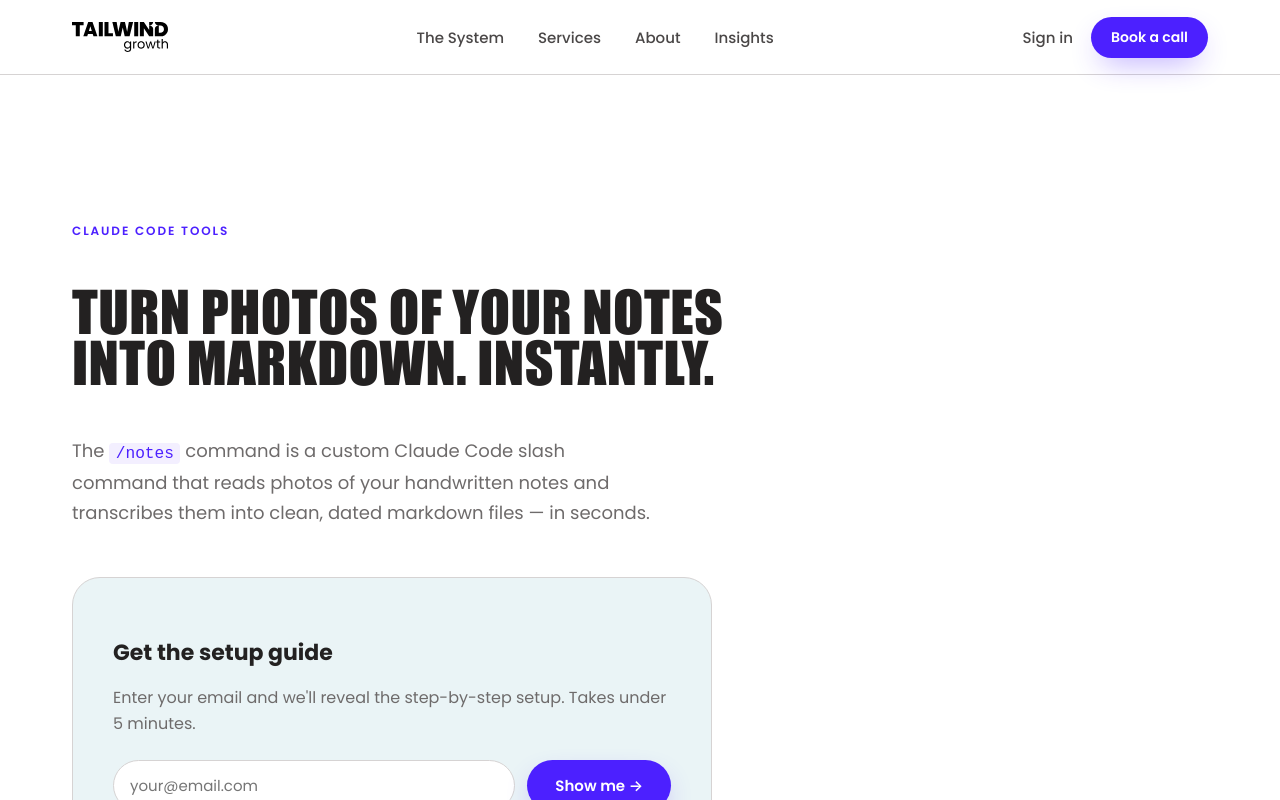
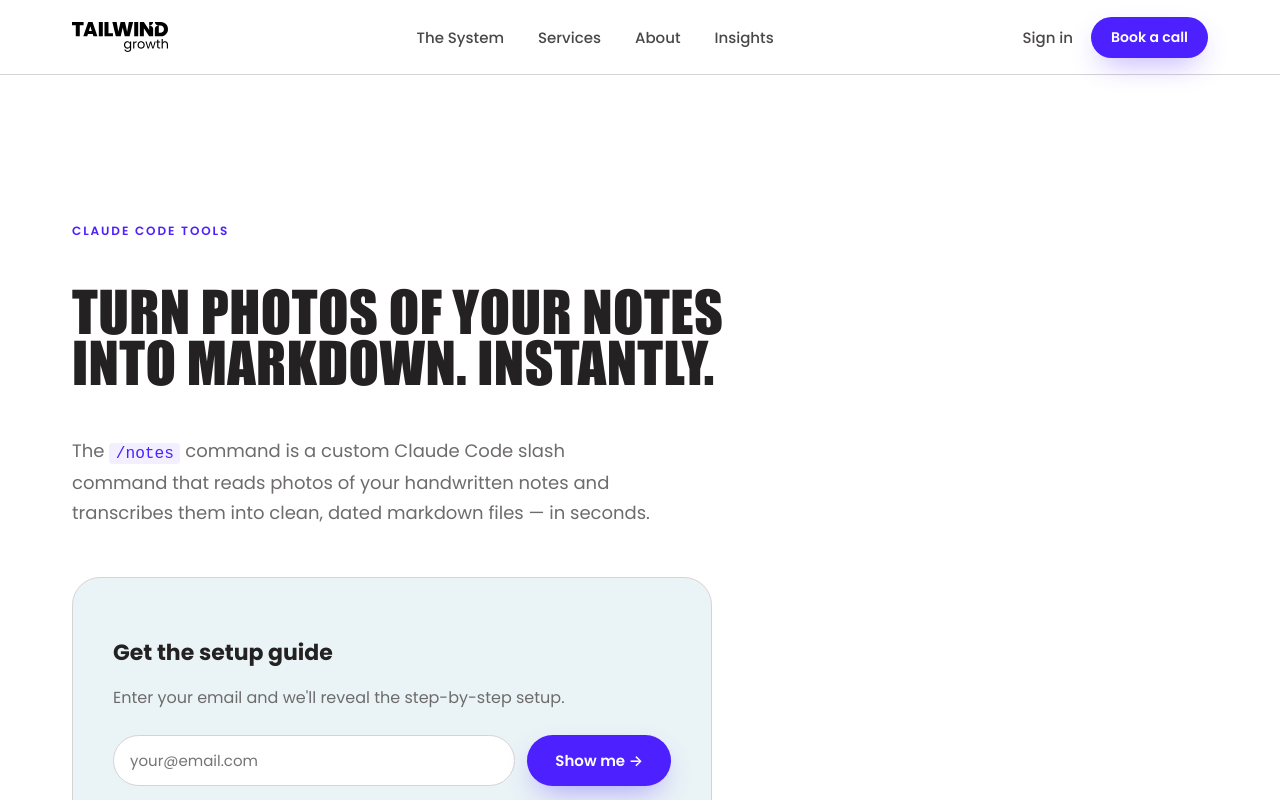
Before and after one commit to brb-cyber/tailwindgrowth-site, a Next.js app: page /insights/notes-command in a window 1280 px wide. Shown: the top 800 px of the page. Built offline with nearby package versions, Linux system fonts and the light colour scheme.

Commit message:
Update email gate subheading on notes command page
Co-Authored-By: Claude Sonnet 4.6 <noreply@anthropic.com>

```diff
--- a/src/app/insights/notes-command/NotesGate.tsx
+++ b/src/app/insights/notes-command/NotesGate.tsx
@@ -107,7 +107,7 @@ export default function NotesGate() {
                     Get the setup guide
                   </h2>
                   <p style={{ color: 'var(--ink-500)', marginBottom: '1.5rem', lineHeight: 1.6 }}>
-                    Enter your email and we&apos;ll reveal the step-by-step setup. Takes under 5 minutes.
+                    Enter your email and we&apos;ll reveal the step-by-step setup.
                   </p>
                   <form onSubmit={handleSubmit} style={{ display: 'flex', gap: '0.75rem', flexWrap: 'wrap' }}>
                     <input
```
